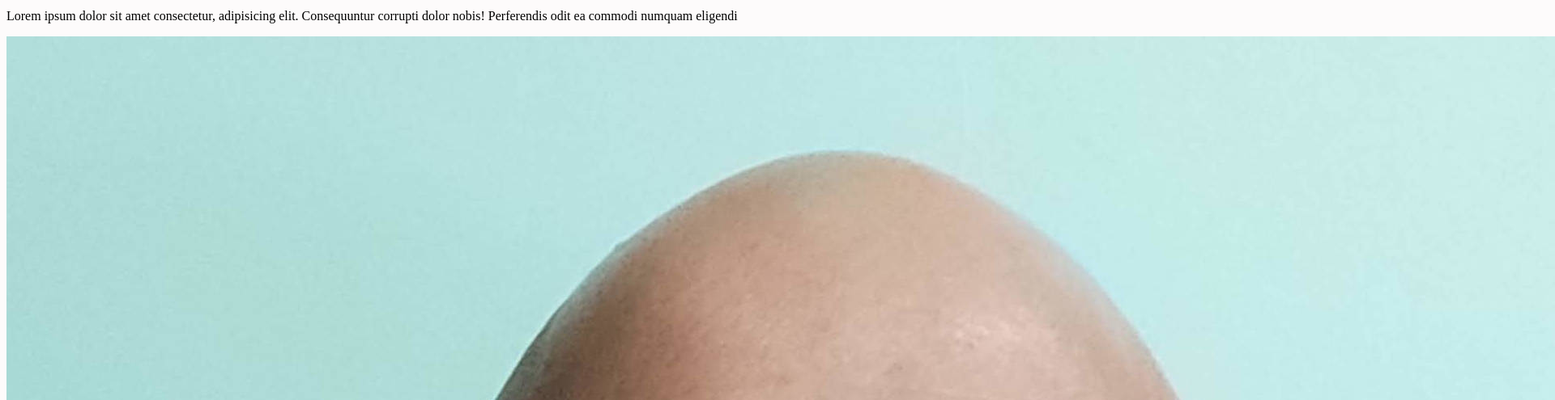
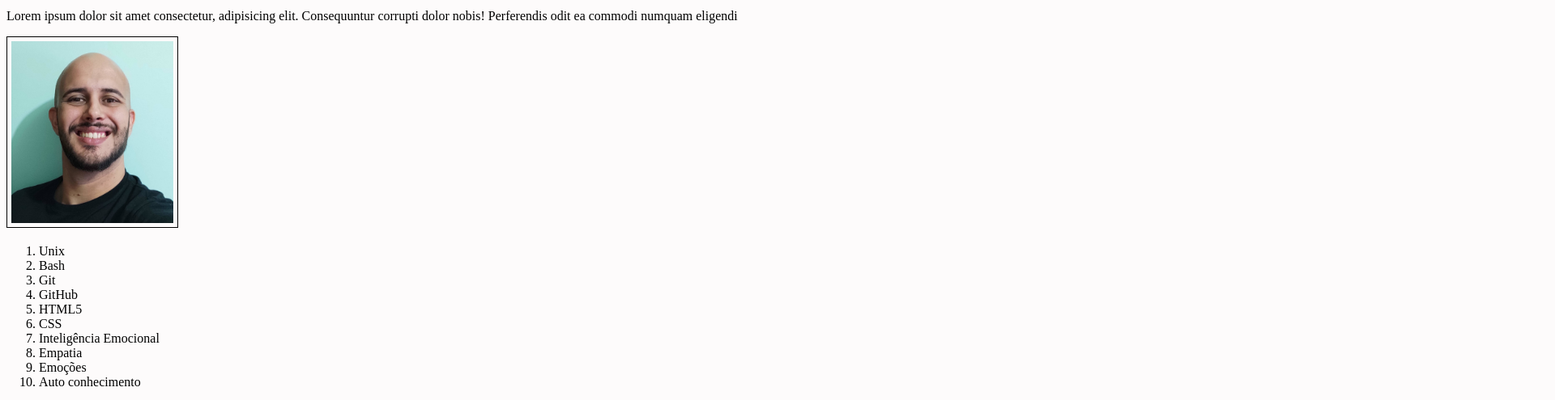
Before and after one commit to thiago-ximenes/lessons-learned, a website: page index.html in a window 1280 px wide. Shown: the part 101-596 px from the top of the page at 81% size, 1920 px wide, since content can reach past the window. Drawn offline with Linux system fonts and the light colour scheme.

Commit message:
Utiliza Box Model (Requisito 13)

```diff
--- a/style.css
+++ b/style.css
@@ -6,3 +6,10 @@ body {
   position: fixed;
   top: 0;
 }
+
+img {
+  width: 200px;
+  margin: 0 auto;
+  padding: 5px;
+  border: 1px solid;
+}
```
